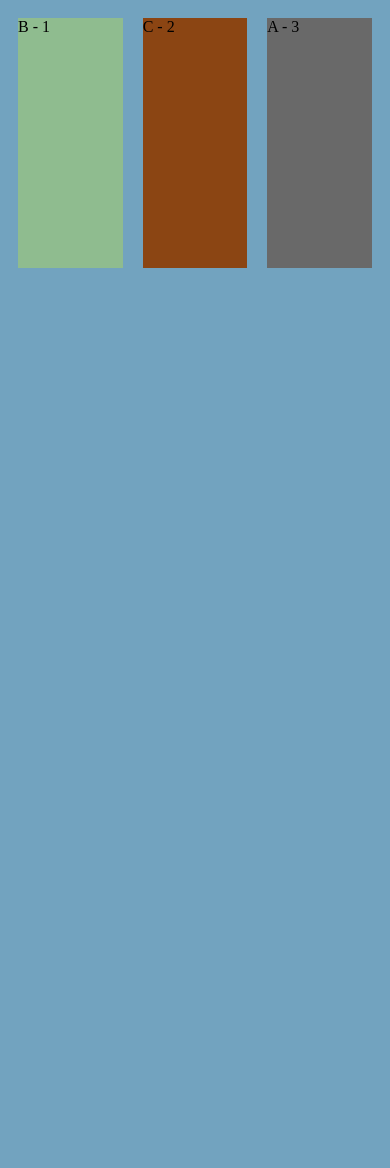
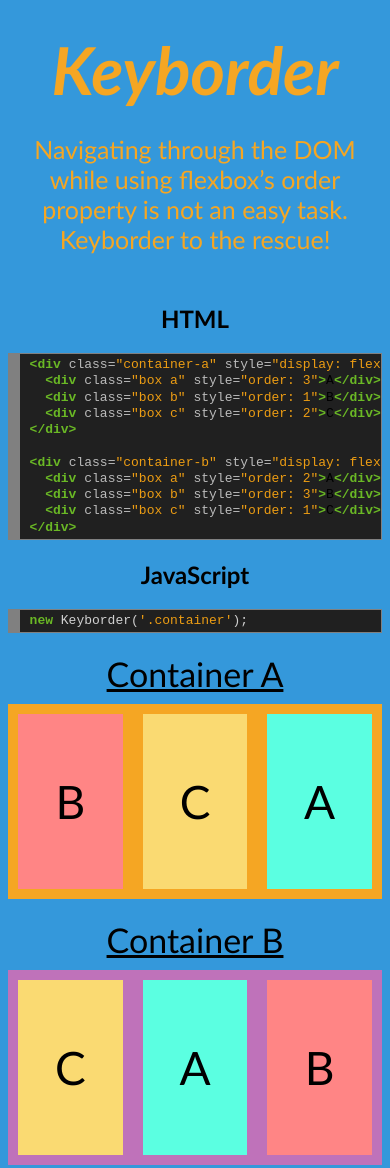
Before and after one commit to guytepper/keyborder, a plain HTML site: page index.html in a window 390 px wide. Before the commit the page ends 844 px from the top, so only its background shows below. Drawn offline with Linux system fonts and the light colour scheme.

Commit message:
Improve demo site (#7)
* Code snippet and title

* Changed second container order properties

* Added header styles

* Modified boxes colors

* Added code snippet

* Container & Boxes stylings

* Initiate keyborder inline

* Fixed code snippet indention

* Improved big screen responsiveness

* Mobile and large screens improvments

* Fixed containers overflowing on low resolutions

```diff
--- a/index.html
+++ b/index.html
@@ -7,12 +7,52 @@
   <link rel="stylesheet" href="./style.css">
 </head>
 <body id="body">
-  <div class="wrapper">
-    <div class="box a" style="order: 3">A - 3</div>
-    <div class="box b" style="order: 1">B - 1</div>
-    <div class="box c" style="order: 2">C - 2</div>
+
+  <header class="header">
+    <h1 class="site-title">Keyborder</h1>
+    <p class="site-description">Navigating through the DOM while using flexbox’s order property is not an easy task. Keyborder to the rescue!</p>
+  </header>
+  <!-- HTML generated using hilite.me -->
+<main class="site-content">
+<div class="code-example">
+    <h2 class="code-title">HTML</h2>
+<div class="code-snippet" style="background: #202020; overflow:auto;border:solid gray;border-width:.1em .1em .1em .8em;padding:.2em .6em;"><pre style="margin: 0; line-height: 125%"><span style="color: #6ab825; font-weight: bold">&lt;div</span> <span style="color: #bbbbbb">class=</span><span style="color: #ed9d13">&quot;container-a&quot;</span> <span style="color: #bbbbbb">style=</span><span style="color: #ed9d13">&quot;display: flex&quot;</span><span style="color: #6ab825; font-weight: bold">&gt;</span>
+  <span style="color: #6ab825; font-weight: bold">&lt;div</span> <span style="color: #bbbbbb">class=</span><span style="color: #ed9d13">&quot;box a&quot;</span> <span style="color: #bbbbbb">style=</span><span style="color: #ed9d13">&quot;order: 3&quot;</span><span style="color: #6ab825; font-weight: bold">&gt;</span>A<span style="color: #6ab825; font-weight: bold">&lt;/div&gt;</span>
+  <span style="color: #6ab825; font-weight: bold">&lt;div</span> <span style="color: #bbbbbb">class=</span><span style="color: #ed9d13">&quot;box b&quot;</span> <span style="color: #bbbbbb">style=</span><span style="color: #ed9d13">&quot;order: 1&quot;</span><span style="color: #6ab825; font-weight: bold">&gt;</span>B<span style="color: #6ab825; font-weight: bold">&lt;/div&gt;</span>
+  <span style="color: #6ab825; font-weight: bold">&lt;div</span> <span style="color: #bbbbbb">class=</span><span style="color: #ed9d13">&quot;box c&quot;</span> <span style="color: #bbbbbb">style=</span><span style="color: #ed9d13">&quot;order: 2&quot;</span><span style="color: #6ab825; font-weight: bold">&gt;</span>C<span style="color: #6ab825; font-weight: bold">&lt;/div&gt;</span>
+<span style="color: #6ab825; font-weight: bold">&lt;/div&gt;</span>
+
+<span style="color: #6ab825; font-weight: bold">&lt;div</span> <span style="color: #bbbbbb">class=</span><span style="color: #ed9d13">&quot;container-b&quot;</span> <span style="color: #bbbbbb">style=</span><span style="color: #ed9d13">&quot;display: flex&quot;</span><span style="color: #6ab825; font-weight: bold">&gt;</span>
+  <span style="color: #6ab825; font-weight: bold">&lt;div</span> <span style="color: #bbbbbb">class=</span><span style="color: #ed9d13">&quot;box a&quot;</span> <span style="color: #bbbbbb">style=</span><span style="color: #ed9d13">&quot;order: 2&quot;</span><span style="color: #6ab825; font-weight: bold">&gt;</span>A<span style="color: #6ab825; font-weight: bold">&lt;/div&gt;</span>
+  <span style="color: #6ab825; font-weight: bold">&lt;div</span> <span style="color: #bbbbbb">class=</span><span style="color: #ed9d13">&quot;box b&quot;</span> <span style="color: #bbbbbb">style=</span><span style="color: #ed9d13">&quot;order: 3&quot;</span><span style="color: #6ab825; font-weight: bold">&gt;</span>B<span style="color: #6ab825; font-weight: bold">&lt;/div&gt;</span>
+  <span style="color: #6ab825; font-weight: bold">&lt;div</span> <span style="color: #bbbbbb">class=</span><span style="color: #ed9d13">&quot;box c&quot;</span> <span style="color: #bbbbbb">style=</span><span style="color: #ed9d13">&quot;order: 1&quot;</span><span style="color: #6ab825; font-weight: bold">&gt;</span>C<span style="color: #6ab825; font-weight: bold">&lt;/div&gt;</span>
+<span style="color: #6ab825; font-weight: bold">&lt;/div&gt;</span>
+</pre></div>
+    <h2 class="code-title">JavaScript</h2>
+<div class="code-snippet" style="background: #202020; overflow:auto;width:auto;border:solid gray;border-width:.1em .1em .1em .8em;padding:.2em .6em;"><pre style="margin: 0; line-height: 125%"><span style="color: #6ab825; font-weight: bold">new</span> <span style="color: #d0d0d0">Keyborder(</span><span style="color: #ed9d13">&#39;.container&#39;</span><span style="color: #d0d0d0">);</span>
+</pre></div>
+</div>
+
+  <div class="preview">
+    <h2 class="container-title">Container A</h2>
+    <div class="container container-a" style="display: flex">
+      <div class="box a" style="order: 3">A</div>
+      <div class="box b" style="order: 1">B</div>
+      <div class="box c" style="order: 2">C</div>
+    </div>
+
+    <h2 class="container-title">Container B</h2>
+    <div class="container container-b" style="display: flex">
+      <div class="box a" style="order: 2">A</div>
+      <div class="box b" style="order: 3">B</div>
+      <div class="box c" style="order: 1">C</div>
+    </div>
   </div>
+</main>
 
   <script src="./keyborder.js"></script>
+  <script>
+    new Keyborder('.container');
+  </script>
 </body>
 </html>
--- a/keyborder.js
+++ b/keyborder.js
@@ -130,6 +130,3 @@ Keyborder.prototype.keyNavigation = function(event) {
     closestElm.tabIndex = '0';
   }
 }
-
-const a = new Keyborder('.wrapper');
-const b = new Keyborder('.lol');
--- a/style.css
+++ b/style.css
@@ -1,26 +1,107 @@
-body {
-  background-color: rgb(114, 163, 191);
+* {
+  box-sizing: border-box;
 }
 
-.wrapper {
+body {
+  font-family: "Gill Sans", "Gill Sans MT", Calibri, sans-serif;
+  background-color: #3498db;
+}
+
+.header {
+  margin: 30px 0;
+  text-align: center;
+  color: #F5A623;
+}
+
+.site-title {
+  margin: 0;
+  margin-bottom: 25px;
+  font-weight: 600;
+  font-style: italic;
+  font-size: 66px;
+}
+
+.site-description {
+  margin: 0 auto;
+  max-width: 560px;
+  font-size: 25px;
+}
+
+.site-content {
   display: flex;
+  margin: 10px auto;
+  flex-direction: column;
+}
+
+@media (min-width: 1200px) {
+  .site-content {
+    max-width: 1400px;
+    flex-direction: row;
+    justify-content: space-around;
+  }
+}
+
+.code-title {
+  text-align: center;
+}
+
+.code-snippet {
+  margin: 0 auto;
+  max-width: 640px;
+}
+
+.container-title {
+  margin: 20px 0 10px;
+  font-size: 34px;
+  font-weight: 100;
+  text-align: center;
+  color: #000000;
+  text-decoration: underline;
+}
+
+@media (min-width: 660px) {
+  .preview {
+    margin: 0 auto;
+    max-width: 640px;
+  }
+}
+
+.container {
+  justify-content: center;
+  align-items: center;
+}
+
+.container-a {
+  background-color: #F5A623;
+}
+
+.container-b {
+  background-color: rgb(191, 114, 186);
 }
 
 .box {
-  width: 250px;
-  height: 250px;
+  width: 175px;
+  height: 175px;
   margin: 10px;
-  background-color: rgb(175, 114, 191);
+  display: flex;
+  justify-content: center;
+  align-items: center;
+  font-size: 46px;
+  font-weight: 100;
+}
+
+.box:focus {
+  outline-width: 6px;
 }
 
 .a {
-  background-color: DimGray;
+  background-color: #5BFFE1;
 }
 
 .b {
-  background-color: DarkSeaGreen;
+  background-color: #FF8585;
 }
 
 .c {
-  background-color: SaddleBrown;
+  background-color: #FADA72;
 }
```
